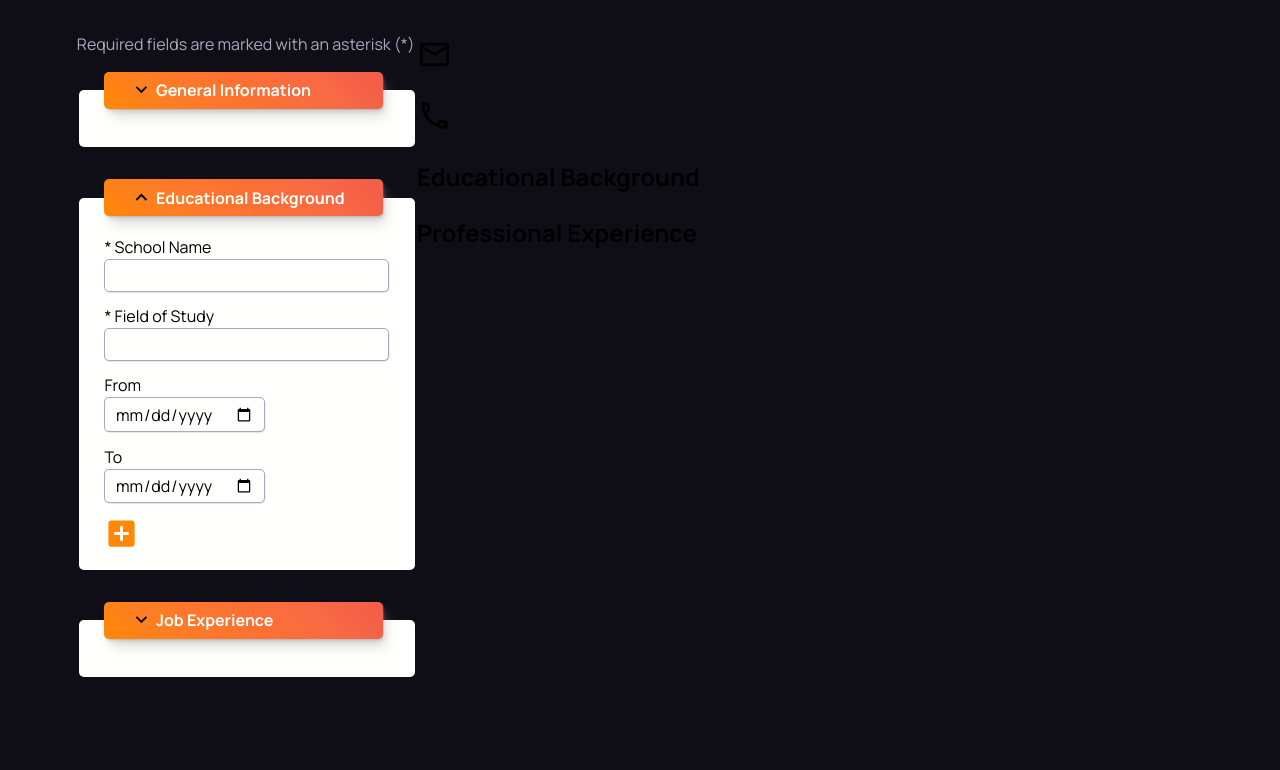
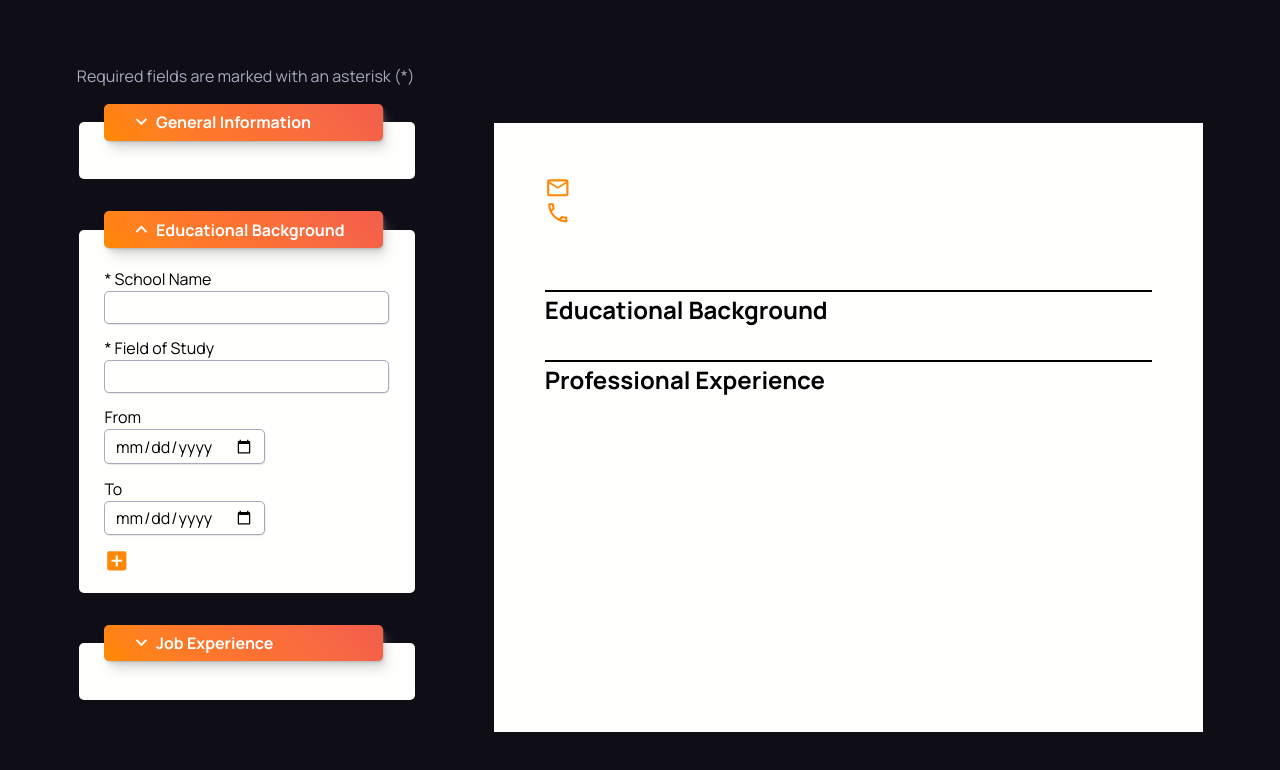
Before and after one commit to GreyTearsDev/cv-application, a React (Vite) app: page / in a window 1280 px wide. Both pictures are taken after a click on the element "Educational Background". Shown: the top 770 px of the page. Built offline with nearby package versions, Linux system fonts and the light colour scheme.

Commit message:
style: Style adjustments for the main page
- adjusted margin, padding, and background color for better layout and readability
- updated section styles for education, experience, and header sections

```diff
--- a/src/styles/main.css
+++ b/src/styles/main.css
@@ -90,10 +90,19 @@ body {
   font-family: "Manrope", verdana;
 }
 
+h1,
+h2,
+h3,
+h4,
+.card p {
+  margin: 0;
+}
+
 #root {
   display: grid;
   grid-template-columns: minmax(340px, 20vw) 1fr;
-  padding: 2vh 6vw;
+  gap: 6vw;
+  padding: 6vh 6vw;
 }
 
 form > p {
@@ -168,13 +177,17 @@ input[type="date"]:hover {
 }
 
 .icon {
-  max-width: 35px;
+  max-width: 1.6rem;
   height: auto;
+  fill: var(--clr-form-highlight);
+}
+
+legend .icon {
+  fill: var(--clr-form-body);
 }
 
 .icon--button {
   transition: all 120ms ease-in-out;
-  fill: var(--clr-form-highlight);
 }
 
 .icon--button:hover {
@@ -223,3 +236,64 @@ textarea::placeholder {
     transform: translateX(0%);
   }
 }
+
+/*========MAIN SECTION STYLE==========*/
+.section--education,
+.section--experience {
+  border-top: 2px solid black;
+}
+.section--header {
+  padding: 1rem 0 2rem;
+}
+
+.section--header svg {
+  margin-right: var(--gap-xsmall);
+}
+
+.section--header h1 {
+  font-size: 2.2em;
+  margin-bottom: 0.1em;
+}
+
+.section--header h2 {
+  font-size: 1.2em;
+}
+
+.section {
+  margin-bottom: var(--gap-xlarge);
+}
+
+.main-section {
+  background-color: var(--clr-form-body);
+  margin-top: 75px;
+  padding: 4vh 4vw;
+}
+
+.card {
+  margin-top: var(--gap-small);
+  position: relative;
+  border: 1px solid rgba(0, 0, 0, 0.2);
+  padding-left: var(--gap-mid);
+}
+
+.card__date {
+  max-width: 40%;
+  display: grid;
+  grid-template-columns: repeat(2, 1fr);
+  margin-bottom: var(--gap-small);
+}
+
+.card h4,
+.card h3 {
+  margin-top: 0.2vh;
+}
+
+.card svg {
+  position: absolute;
+  right: var(--gap-large);
+  top: var(--gap-mid);
+}
+
+.flex-row {
+  display: flex;
+}
```
